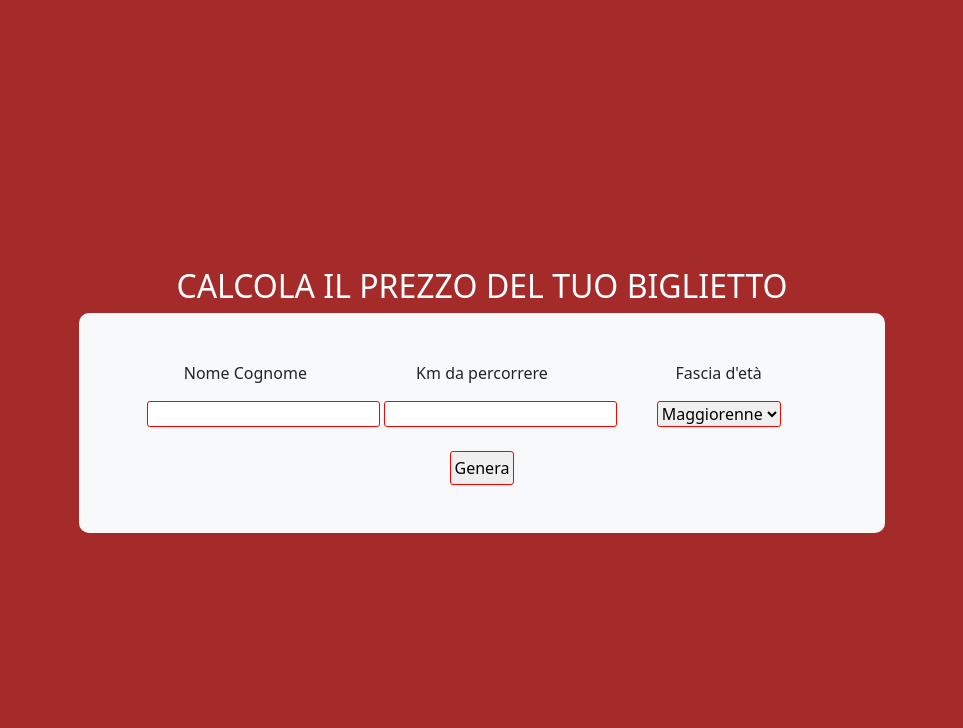
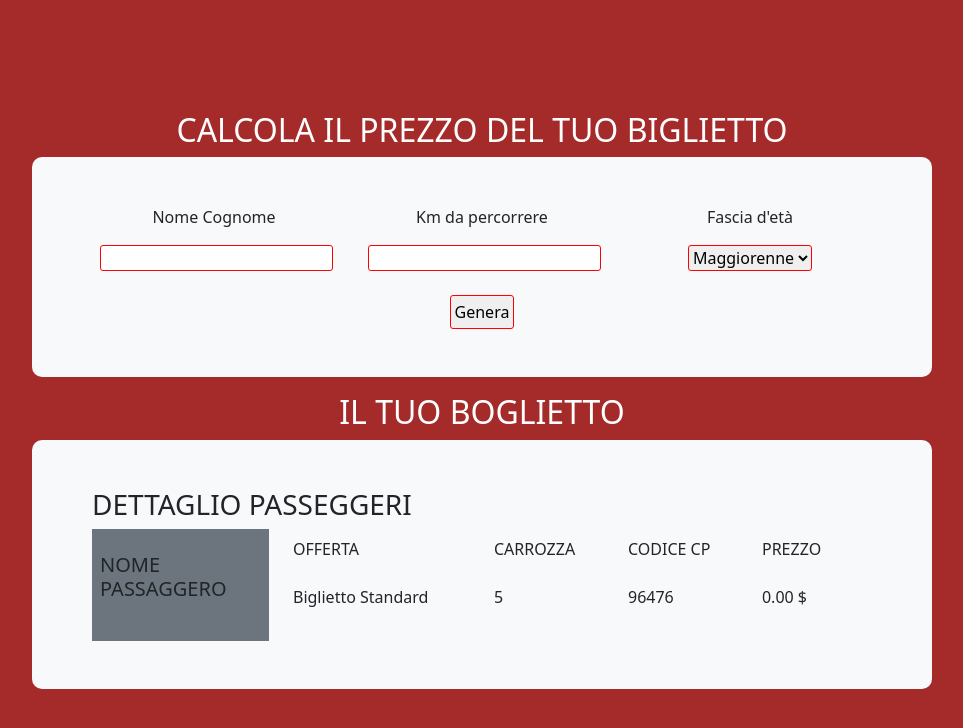
Before and after one commit to robertvlad/js-biglietto-treno-form-boolean, a plain HTML site: page index.html in a window 1280 px wide. Both pictures are taken after a click on the button "Genera". Shown: the whole page, without its empty margins (158-1121 px from the left). Drawn offline with nearby package versions, Linux system fonts and the light colour scheme.

Commit message:
Tool implementato

```diff
--- a/css/style.css
+++ b/css/style.css
@@ -12,6 +12,7 @@ main {
 
 .white-box {
     border-radius: 10px;
+    width: 900px;
 }
 
 .red {
--- a/index.html
+++ b/index.html
@@ -47,7 +47,40 @@
                             </div>
                         </div>
                     </div>
-
+                </div>
+                <h2 class="text-white mt-3">IL TUO BOGLIETTO</h1>
+                <div class="bg-light p-5 white-box">
+                    <div class="container">
+                        <div class="row">
+                            <div class="col-12">
+                                <h3>DETTAGLIO PASSEGGERI</h3>
+                            </div>
+                        </div>
+                        <div class="row">
+                            <div class="col-3">
+                                <div class="bg-secondary py-4 px-2">
+                                    <h5>NOME PASSAGGERO</h5>
+                                    <p class="text-white" id="name-on-ticket"></p>
+                                </div>
+                            </div>
+                            <div class="col-3">
+                                <p class="py-2">OFFERTA</p>
+                                <p id="ticket-type"></p>
+                            </div>
+                            <div class="col-2">
+                                <p class="py-2">CARROZZA</p>
+                                <p>5</p>
+                            </div>
+                            <div class="col-2">
+                                <p class="py-2">CODICE CP</p>
+                                <p>96476</p>
+                            </div>
+                            <div class="col-2">
+                                <p class="py-2">PREZZO</p>
+                                <p id="price"></p>
+                            </div>
+                        </div>
+                    </div>
                 </div>
             </div>
         </main>
--- a/js/script.js
+++ b/js/script.js
@@ -6,7 +6,29 @@ genera.addEventListener('click', function() {
     let km = document.getElementById('km').value;
     let age = document.getElementById('age').value;
 
-    console.log(name_surname);
     console.log(age);
-    console.log(km);
+
+    document.getElementById('name-on-ticket').innerHTML = name_surname;
+
+    let price = km * 0.21;
+    let end_price;
+
+    let type_ticket = document.getElementById('ticket-type');
+    let price_ticket = document.getElementById('price');
+
+    if (age == 'maggiorenne') {
+        end_price = price;
+        type_ticket.innerHTML = 'Biglietto Standard';
+        price_ticket.innerHTML = end_price.toFixed(2) + ' $';
+    }
+    else if (age == 'senior') {
+        end_price = price * 0.6;
+        type_ticket.innerHTML = 'Biglietto scontato 40%';
+        price_ticket.innerHTML = end_price.toFixed(2) + ' $';
+    }
+    else{
+        end_price = price * 0.8;
+        type_ticket.innerHTML = 'Biglietto scontato 20%';
+        price_ticket.innerHTML = end_price.toFixed(2) + ' $';
+    }
 });
```
